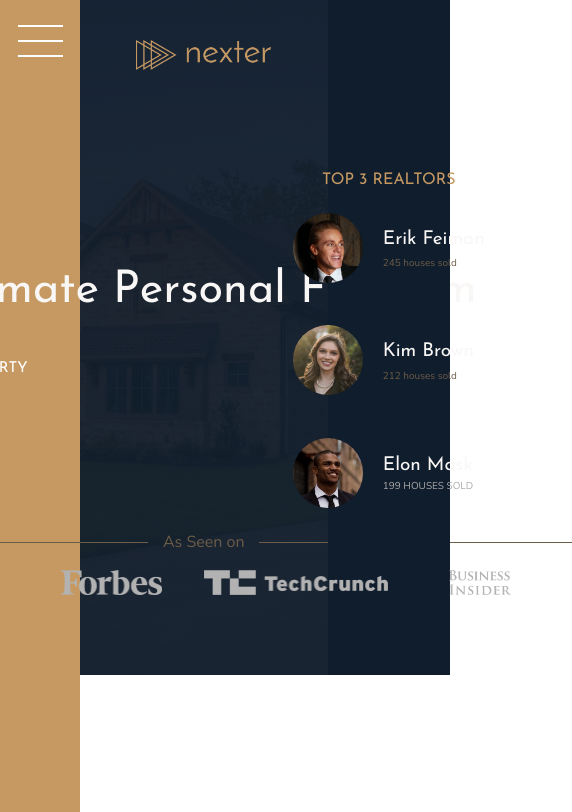
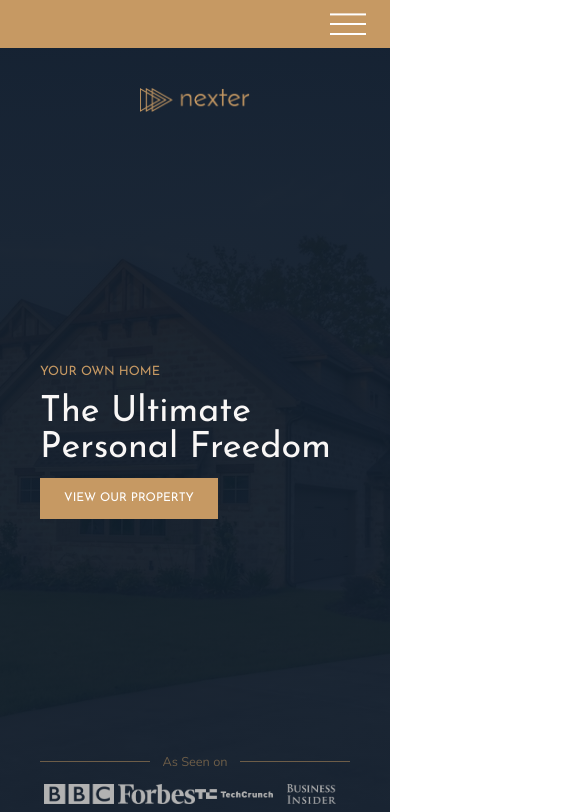
Before and after one commit to Mostakimul/sass-nexter, a website built with Vite: page index.html in a window 390 px wide. Shown: the top 812 px of the page, 572 px wide, since content can reach past the window. Built offline with nearby package versions, Linux system fonts and the light colour scheme.

Commit message:
responsive media query and classname fixed

```diff
--- a/index.html
+++ b/index.html
@@ -37,15 +37,15 @@
     <h3 class="heading-3">Top 3 Realtors</h3>
     <div class="realtors__list">
       <img src="./img/realtor-1.jpeg" alt="realtor - 1" class="realtors__img">
-      <div class="realtor__details">
+      <div class="realtors__details">
         <h4 class="heading-4 heading-4--light">Erik Feiman</h4>
-        <p class="realtor__sold">245 houses sold</p>
+        <p class="realtors__sold">245 houses sold</p>
       </div>
 
       <img src="./img/realtor-2.jpeg" alt="realtor - 2" class="realtors__img">
-      <div class="realtor__details">
+      <div class="realtors__details">
         <h4 class="heading-4 heading-4--light">Kim Brown</h4>
-        <p class="realtor__sold">212 houses sold</p>
+        <p class="realtors__sold">212 houses sold</p>
       </div>
 
       <img src="./img/realtor-3.jpeg" alt="realtor - 3" class="realtors__img">
--- a/scss/abstracts/_variables.scss
+++ b/scss/abstracts/_variables.scss
@@ -14,3 +14,9 @@
 
 $color-grey-dark-1: #54483a;
 $color-grey-dark-2: #6d5d48;
+
+// Breakpoints
+$bp-largest: 75em; // (1200px / 16px) =  75em
+$bp-large: 62.5em; // (1000px / 16px) =  62.5em
+$bp-medium: 50em; // (800px / 16px) =  50em
+$bp-small: 37.5em; // (600px / 16px) =  37.5em
--- a/scss/base/_base.scss
+++ b/scss/base/_base.scss
@@ -1,5 +1,5 @@
+@use '../abstracts/' as *;
 @use '../base/typography' as *;
-@use '../abstracts/' as *;
 
 *,
 *::after,
@@ -12,6 +12,10 @@
 html {
   font-size: 62.5%;
   box-sizing: border-box;
+
+  @media only screen and (max-width: $bp-largest) {
+    font-size: 50%;
+  }
 }
 
 body {
@@ -28,4 +32,16 @@
     [sidebar-start] 8rem [sidebar-end full-start] minmax(6rem, 1fr)
     [center-start] repeat(8, [col-start] minmax(min-content, 14rem) [col-end])
     [center-end] minmax(6rem, 1fr) [full-end]; //1140px/8 = 142.5px
+
+  @media only screen and (max-width: $bp-large) {
+    grid-template-rows: 6rem 80vh min-content 40vw repeat(3, min-content);
+    grid-template-columns:
+      [full-start] minmax(6rem, 1fr)
+      [center-start] repeat(8, [col-start] minmax(min-content, 14rem) [col-end])
+      [center-end] minmax(6rem, 1fr) [full-end]; //1140px/8 = 142.5px
+  }
+
+  @media only screen and (max-width: $bp-medium) {
+    grid-template-rows: 6rem calc(100vh - 6rem);
+  }
 }
--- a/scss/components/_features.scss
+++ b/scss/components/_features.scss
@@ -11,6 +11,10 @@
   gap: 6rem;
   // by default align-items stretch, need to set start because while decreasing the screen size it may create gap between contents.
   align-items: start;
+
+  @media only screen and (max-width: $bp-small) {
+    margin: 10rem 0;
+  }
 }
 
 .feature {
--- a/scss/components/_header.scss
+++ b/scss/components/_header.scss
@@ -14,10 +14,18 @@
   padding-top: 4rem;
 
   display: grid;
-  grid-template-rows: 1fr min-content 6rem 1fr;
-  grid-template-columns: max-content;
+  grid-template-rows: 1fr min-content minmax(6rem, min-content) 1fr;
+  grid-template-columns: minmax(min-content, max-content);
   row-gap: 1.5rem;
   justify-content: center;
+
+  @media only screen and (max-width: $bp-medium) {
+    grid-column: 1 / -1;
+  }
+
+  @media only screen and (max-width: $bp-small) {
+    padding: 5rem;
+  }
 
   &__logo {
     height: 3rem;
@@ -50,8 +58,10 @@
     display: grid;
     grid-template-columns: repeat(4, 1fr);
     justify-items: center;
+    align-items: center;
     img {
-      height: 2.5rem;
+      max-width: 100%;
+      max-height: 2.5rem;
       filter: brightness(70%);
     }
   }
--- a/scss/components/_homes.scss
+++ b/scss/components/_homes.scss
@@ -8,6 +8,10 @@
   display: grid;
   grid-template-columns: repeat(auto-fit, minmax(25rem, 1fr));
   gap: 7rem;
+
+  @media only screen and (max-width: $bp-small) {
+    margin: 10rem 0;
+  }
 }
 
 .home {
--- a/scss/components/_realtors.scss
+++ b/scss/components/_realtors.scss
@@ -10,12 +10,24 @@
   justify-items: center;
   row-gap: 2rem;
 
+  @media only screen and (max-width: $bp-medium) {
+    grid-column: 1 / -1;
+  }
+
   &__list {
     display: grid;
     grid-template-columns: min-content max-content;
     column-gap: 2rem;
     row-gap: 5vh;
     align-items: center;
+
+    @media only screen and (max-width: $bp-medium) {
+      grid-template-columns: repeat(3, min-content max-content);
+    }
+
+    @media only screen and (max-width: $bp-small) {
+      grid-template-columns: min-content max-content;
+    }
   }
 
   &__img {
--- a/scss/components/_sidebar.scss
+++ b/scss/components/_sidebar.scss
@@ -7,6 +7,13 @@
   grid-row: 1 / -1;
   display: flex;
   justify-content: center;
+
+  @media only screen and (max-width: $bp-large) {
+    grid-column: 1 / -1;
+    grid-row: 1 / 2;
+    justify-content: flex-end;
+    align-items: center;
+  }
 }
 
 .nav-btn {
@@ -33,4 +40,16 @@
   &::after {
     transform: translateY(1.3rem);
   }
+
+  @media only screen and (max-width: $bp-large) {
+    margin-top: 0;
+    margin-right: 3rem;
+
+    &::before {
+      transform: translateY(-1.2rem);
+    }
+    &::after {
+      transform: translateY(1rem);
+    }
+  }
 }
--- a/scss/components/_story.scss
+++ b/scss/components/_story.scss
@@ -8,11 +8,17 @@
         rgba($color-primary, 0.5)
       ),
       url(../../img/back.jpg);
+    background-size: cover;
 
     display: grid;
     grid-template-rows: repeat(6, 1fr);
     grid-template-columns: repeat(6, 1fr);
     align-items: center;
+
+    @media only screen and (max-width: $bp-medium) {
+      grid-column: 1 / -1;
+      padding: 6rem;
+    }
   }
 
   &__image--1 {
@@ -20,6 +26,11 @@
     grid-row: 2 / 6;
     grid-column: 2 / 6;
     box-shadow: 0 2rem 5rem rgba($black, 0.1);
+
+    @media only screen and (max-width: $bp-medium) {
+      grid-column: 1 / 5;
+      grid-row: 1 / -1;
+    }
   }
   &__image--2 {
     width: 115%;
@@ -27,6 +38,11 @@
     grid-column: 4 / 7;
     box-shadow: 0 2rem 5rem rgba($black, 0.1);
     z-index: 20;
+
+    @media only screen and (max-width: $bp-medium) {
+      grid-row: 1 / -1;
+      width: 100%;
+    }
   }
 
   &__content {
@@ -44,6 +60,11 @@
     display: grid;
     align-content: center;
     justify-items: start;
+
+    @media only screen and (max-width: $bp-medium) {
+      grid-column: 1 / -1;
+      grid-row: 5 / 6;
+    }
   }
 
   &__text {
```
